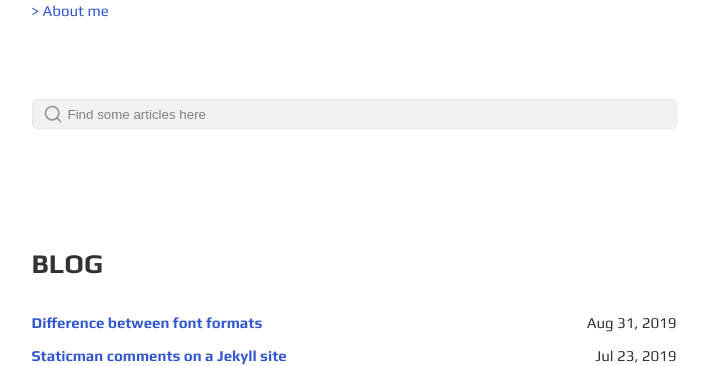
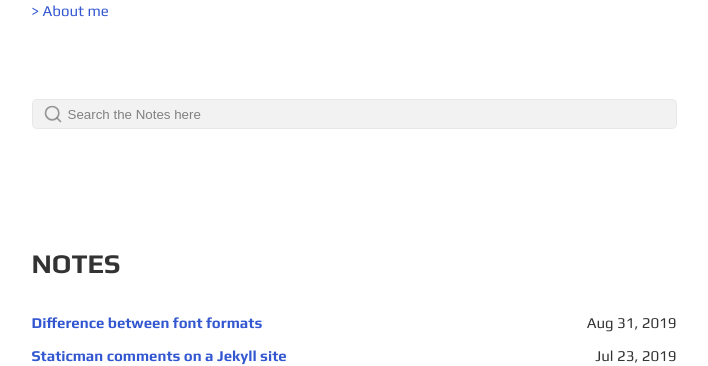
Before and after one commit to itsnkt1/Itsnkt1.github.io, a Jekyll site: the page built from index.html, in a window 1280 px wide. Shown: the part 162-528 px from the top of the page, without its empty margins (286-994 px from the left). Built offline with Jekyll 4.4.1, drawn with Linux system fonts in a browser that asks for light colours.

Commit message:
Add files via upload

```diff
--- a/index.html
+++ b/index.html
@@ -31,12 +31,12 @@
         </svg>
     </label>
 
-    <input type="search" id="search-input" placeholder="Find some articles here" aria-label="Search">
+    <input type="search" id="search-input" placeholder="Search  the Notes here" aria-label="Search">
     <ul id="search-results"></ul>
 </div>
 
 <section class="posts" id="Blog">
-    <h2>BLOG</h2>
+    <h2>NOTES</h2>
     <ul>
         {% for post in site.posts %}
         <li>
```
